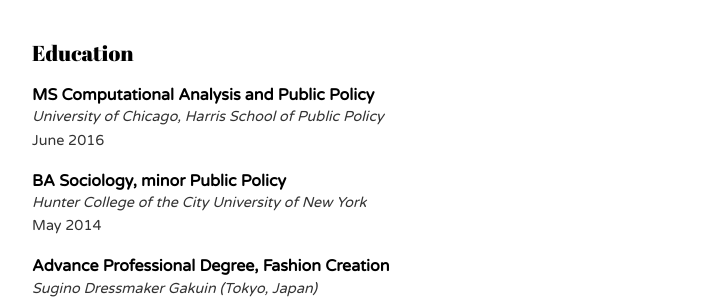
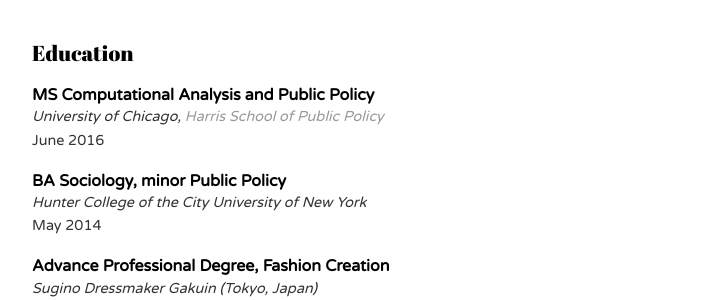
Before and after one commit to MitsueIwata/mitsueiwata.github.io, a Jekyll site: the page built from bio/index.html, in a window 1280 px wide. Shown: the part 1356-1656 px from the top of the page, without its empty margins (288-991 px from the left). Built offline with Jekyll 4.4.1, drawn with Linux system fonts in a browser that asks for light colours.

Commit message:
added harris link

```diff
--- a/bio/index.html
+++ b/bio/index.html
@@ -110,7 +110,7 @@
 			<div class="sectionContent">
 				<article>
 					<h3>MS Computational Analysis and Public Policy</h3>
-					<p class="subDetails">University of Chicago, Harris School of Public Policy</p>
+					<p class="subDetails">University of Chicago, <a href="https://harris.uchicago.edu/news-events/news/alumni-spotlight-mitsue-iwata-mscapp-16">Harris School of Public Policy</a></p>
 					<p class="subEd">June 2016</p>
 				</article>
 				<article>
```
